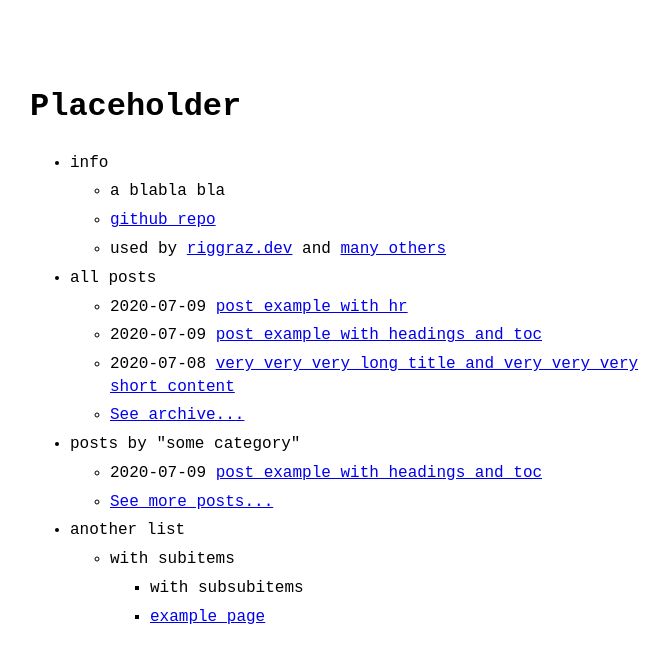
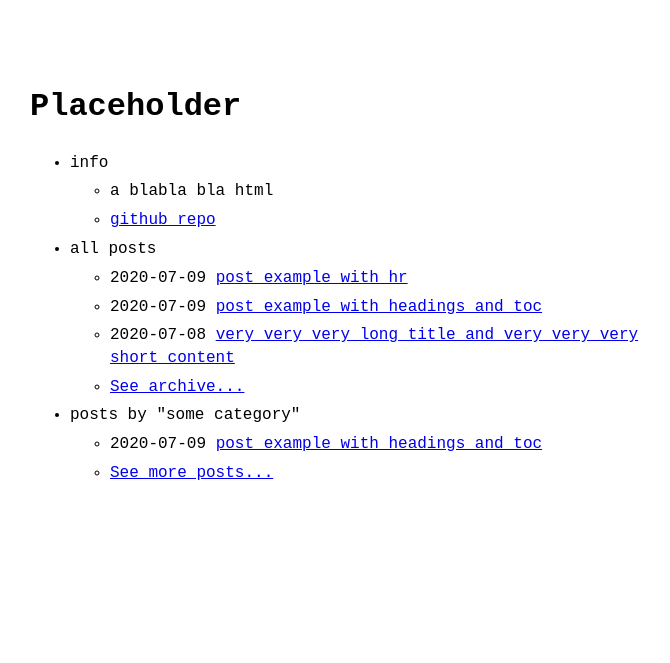
Before and after one commit to dsleo/dsleo.github.io, a Jekyll site: the page built from index.md, in a window 1280 px wide. Shown: the top 663 px of the page, without its empty margins (290-960 px from the left). Built offline with Jekyll 4.4.1, drawn with Linux system fonts in a browser that asks for light colours.

Commit message:
light version

```diff
--- a/_data/menu.yml
+++ b/_data/menu.yml
@@ -4,10 +4,9 @@
 entries:
   - title: info
     entries:
-      - title: a blabla bla
+      - title: "a blabla bla html"
       - title: github repo
         url: https://github.com/riggraz/no-style-please
-      - title: "used by <a href='https://riggraz.dev'>riggraz.dev</a> and <a href='https://github.com/riggraz/no-style-please/network/dependents'>many others</a>"
 
   - title: all posts
     post_list:
@@ -23,11 +22,3 @@ entries:
       show_more: true
       show_more_text: See more posts...
       show_more_url: example2-archive.html
-
-  - title: another list
-    entries:
-      - title: with subitems
-        entries:
-          - title: with subsubitems
-          - title: example page
-            url: about
```
